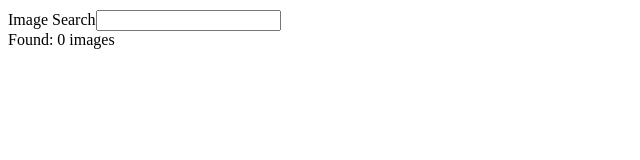
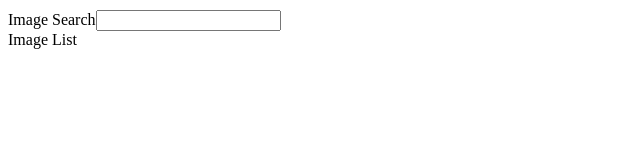
Before and after one commit to pavlvs/react-pics, a React (Create React App) app: page / in a window 1280 px wide. Shown: the top 160 px of the page, without its empty margins (0-640 px from the left). Built offline with nearby package versions, Linux system fonts and the light colour scheme; the HTML template or start-up script is replaced by a standard one.

Commit message:
added ImageList component

```diff
--- a/src/components/App.js
+++ b/src/components/App.js
@@ -1,5 +1,6 @@
 import React from 'react'
 import unsplash from '../api/unsplash'
+import ImageList from './ImageList'
 import SearchBar from './SearchBar'
 
 class App extends React.Component {
@@ -18,7 +19,7 @@
         return (
             <div className='ui container' style={{ marginTop: '10px' }}>
                 <SearchBar onSubmit={this.onSearchSubmit} />
-                Found: {this.state.images.length} images
+                <ImageList images={this.state.images} />
             </div>
         )
     }
--- /dev/null
+++ b/src/components/ImageList.js
@@ -0,0 +1,8 @@
+import React from 'react'
+
+const ImageList = (props) => {
+    console.log(props.images)
+    return <div>Image List</div>
+}
+
+export default ImageList
```
